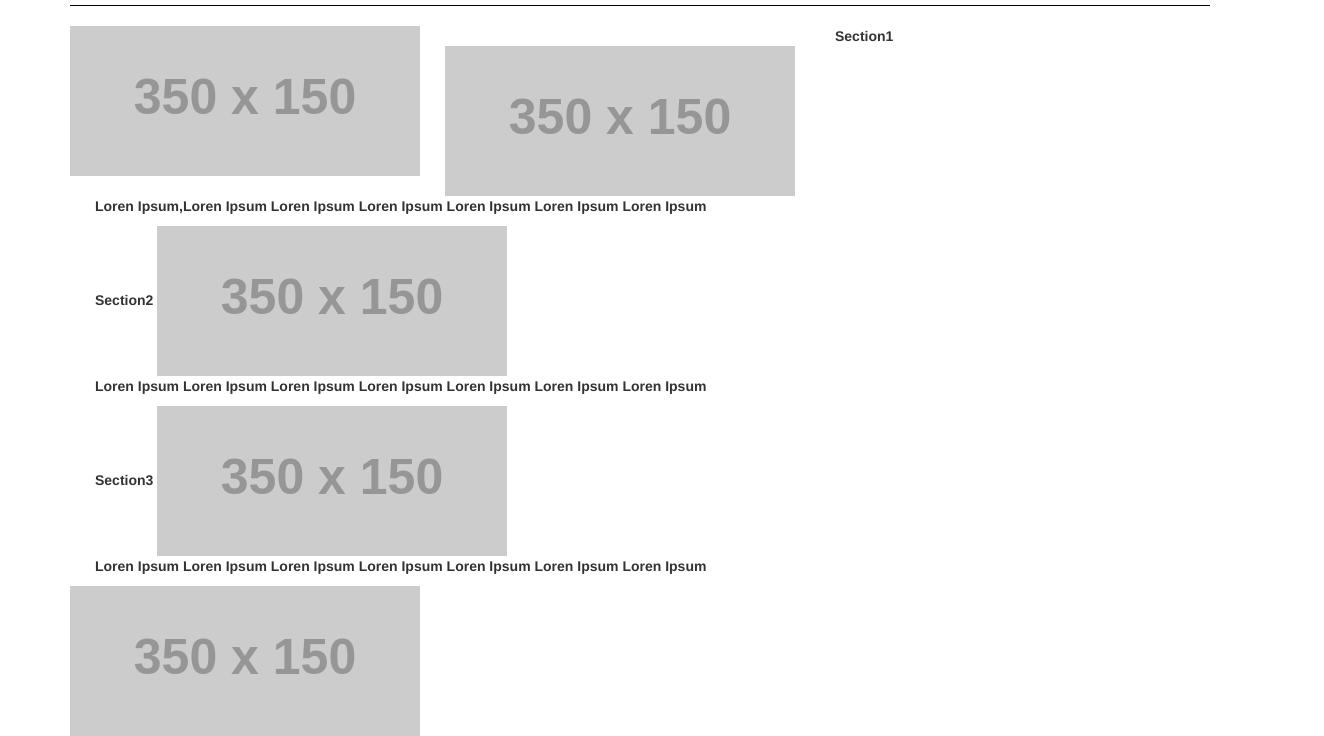
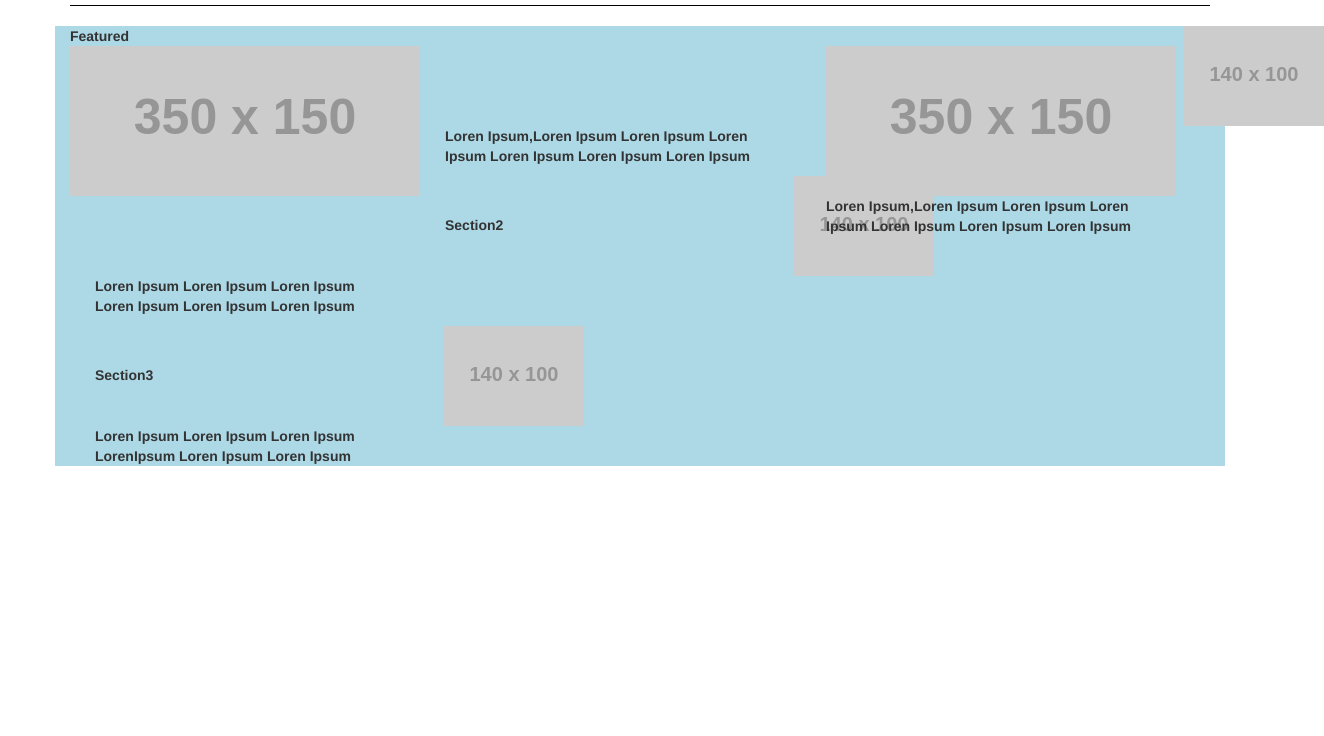
Before and after one commit to Porscha07/css_practice, a plain HTML site: page youtube.html in a window 1280 px wide. Shown: the part 116-852 px from the top of the page, 1324 px wide, since content can reach past the window. After the commit the page ends 800 px from the top, so only its background shows below. Drawn offline with nearby package versions, Linux system fonts and the light colour scheme; placeholder pictures from the web are drawn by us; files whose address does not match are found by name.

Commit message:
Working on Youtube Clone

```diff
--- a/youtube.html
+++ b/youtube.html
@@ -30,7 +30,7 @@
 			padding-left: 20px;
 /* 			margin-top: 10px; */
 			word-spacing: 100px;
-			border-left: 1px solid black
+			border-left: 1px solid
 
 		}
 		span:first-child{
@@ -46,6 +46,26 @@
  			margin-bottom: 20px;
  			border: 0;
  			border-top: 1px solid black;
+ 		}
+ 		.three-section-list img{
+ 			position: relative;
+ 			right: -287px;
+ 		}
+ 		.three-section-list{
+ 			background-color: lightblue;
+ 		}
+/*  		.three-section-list p{
+ 			position: relative;
+ 			right: -357px;
+ 		}
+		.three-section-list p:first-child{
+			position: relative;
+ 			left: 178px;
+ 		} */
+ 		.main-last{
+ 			position: relative;
+ 			left: 756px;
+ 			bottom: 430px;
  		}
 		</style>
 
@@ -96,6 +116,7 @@
 <!--  ***************MAIN********************* -->
 			<div class = "row main">
 				<div class="col-md-4 Main-pic">
+					<span><strong>Featured</strong></span>
 					<a href="http://placehold.it"><img src="http://placehold.it/350x150"></a>
 				</div>
 					<div class="col-md-4 three-section">
@@ -103,18 +124,19 @@
 						<div class="three-section-list">
 							<ol>
 								<span>Section1</span>
-								<a href="http://placehold.it"><img src="http://placehold.it/350x150"></a>
-									<p>Loren Ipsum,Loren Ipsum Loren Ipsum Loren Ipsum Loren Ipsum Loren Ipsum Loren Ipsum</p>
+								<a href="http://placehold.it"><img src="http://placehold.it/140x100"></a>
+									<p>Loren Ipsum,Loren Ipsum Loren Ipsum Loren<br> Ipsum Loren Ipsum Loren Ipsum Loren Ipsum</p>
 								<span>Section2</span>
-								<a href="http://placehold.it"><img src="http://placehold.it/350x150"></a>
-									<p>Loren Ipsum Loren Ipsum Loren Ipsum Loren Ipsum Loren Ipsum Loren Ipsum Loren Ipsum</p>
+								<a href="http://placehold.it"><img src="http://placehold.it/140x100"></a>
+									<p>Loren Ipsum Loren Ipsum Loren Ipsum<br> Loren Ipsum Loren Ipsum Loren Ipsum</p>
 								<span>Section3</span>
-								<a href="http://placehold.it"><img src="http://placehold.it/350x150"></a>
-									<p>Loren Ipsum Loren Ipsum Loren Ipsum Loren Ipsum Loren Ipsum Loren Ipsum Loren Ipsum</p>
+								<a href="http://placehold.it"><img src="http://placehold.it/140x100"></a>
+									<p>Loren Ipsum Loren Ipsum Loren Ipsum<br>LorenIpsum Loren Ipsum Loren Ipsum </p>
 							</ol>
 						</div>
 						<div class="col-md-4 main-last">
 							<a href="http://placehold.it"><img src="http://placehold.it/350x150"></a>
+								<p>Loren Ipsum,Loren Ipsum Loren Ipsum Loren<br> Ipsum Loren Ipsum Loren Ipsum Loren Ipsum</p>
 						</div>
 			</div>
 <!-- ****************************Footer******************************* -->
```
